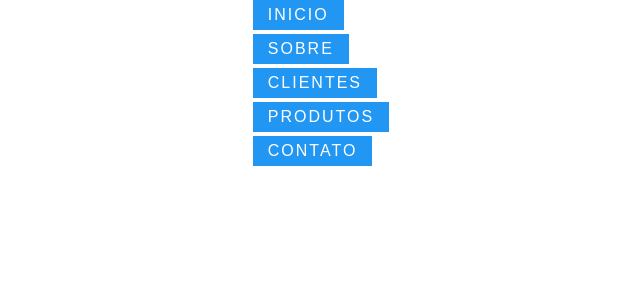
After one commit to luuisavelino/CRUD-PHP, a PHP site: page / in a window 1280 px wide. The commit adds this page. Shown: the top 300 px of the page, without its empty margins (319-959 px from the left). Run offline with PHP 8.4, Linux system fonts and the light colour scheme.

Commit message:
index.html

```diff
--- a/clientes/includes/listagem.php
+++ b/clientes/includes/listagem.php
@@ -44,8 +44,8 @@ if(isset($_GET['status'])){
             <td><?=$cliente['email']?></td>
             <td><?=$cliente['empresa']?></td>
             <td>
-              <a href="editar-clientes.php?id=<?=$cliente['id']?>"><button type="button" class="btn btn-primary btn-sm">EDITAR</button></button></a>
-              <a href="excluir-clientes.php?id=<?=$cliente['id']?>"><button type="button" class="btn btn-danger btn-sm">EXCLUIR</button></button></a>
+              <a href="editar-clientes.php?id=<?=$cliente['id']?>"><button type="button" class="btn btn-primary btn-sm"><i class="bi bi-pencil-square"></i></button></button></a>
+              <a href="excluir-clientes.php?id=<?=$cliente['id']?>"><button type="button" class="btn btn-danger btn-sm"><i class="bi bi-trash-fill"></i></button></button></a>
             </td>
           </tr>
           <?php endforeach; ?>
--- /dev/null
+++ b/index.html
@@ -0,0 +1,21 @@
+<!DOCTYPE html>
+<html>
+
+<head>
+    <meta charset="utf-8">
+    <title>CHALLENGE</title>
+    <link rel="stylesheet" href="./style-index.css">
+</head>
+
+<body>
+    <ul>
+        <li data-text="Inicio"><a href="#">Inicio</a></li>
+        <li data-text="Sobre"><a href="sobre.html">Sobre</a></li>
+        <li data-text="Clientes"><a href="./clientes/clientes.php">Clientes</a></li>
+        <li data-text="Produtos"><a href="./produtos/produtos.php">Produtos</a></li>
+        <li data-text="Contato"><a href="contato.html">Contato</a></li>
+    </ul>
+
+</body>
+
+</html>
--- /dev/null
+++ b/style-index.css
@@ -0,0 +1,79 @@
+*
+{
+    margin: 0;
+    padding: 0%;
+    font-family: 'Poppins', sans-serif;
+}
+body{
+    display: flex;
+    justify-content: center;
+    align-items: center;
+    background: #fff;
+    overflow: hidden;
+}
+ul{
+    position: relative;
+    display: flex;
+    flex-direction: column;
+}
+ul li{
+    list-style: none;
+}
+ul li:before{
+    content: attr(data-text);
+    position: absolute;
+    top: 50%;
+    left: 50%;
+    transform: translate(-50%, -50%);
+    color: #fff;
+    font-size: 6em;
+    font-weight: 700;
+    pointer-events: none;
+    opacity: 0;
+
+    transition: 0.4s;
+    white-space: nowrap;
+}
+ul li:hover:before{
+    opacity: 0.1;
+    letter-spacing: 10px;
+}
+ul li a{
+    position: relative;
+    display: inline-block;
+    padding: 6px 15px;
+    text-decoration: none;
+    background: #2196f3;
+    color: #ffffff;
+    text-transform: uppercase;
+    letter-spacing: 2px;
+    overflow: hidden;
+    transition: 0.4s;
+    z-index: 1;
+}
+ul:hover li a{
+    opacity: 0;
+}
+ul li a:hover{
+    transform: scale(1.5);
+    z-index: 1000;
+    background: #ff3f81;
+    opacity: 1;
+}
+ul li a:before{
+    content: '';
+    position: absolute;
+    top: 0;
+    left: -100px;
+    width: 80px;
+    height: 100%;
+    background: linear-gradient(90deg, transparent, rgba(255,255,255,0.8));
+    transform: skewX(35deg);
+    transition: 0s;
+    opacity: 0.7;
+}
+ul li a:hover:before{
+    left: calc(100% + 100px);
+    transition: 0.4s;
+    transition-delay: 0.1s;
+}
```
Also changed, not shown: contato.html (added, +30 -0 lines), style-contato.css (added, +86 -0 lines), README.md (added).
